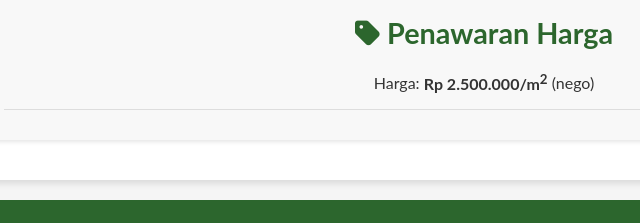
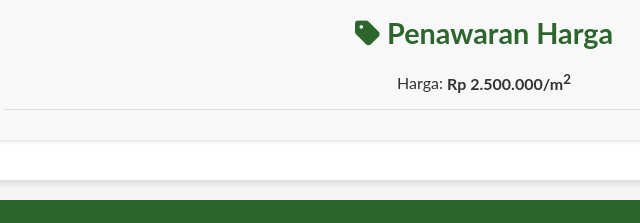
Before and after one commit to ariefmirza/ariefmirza.github.io, a plain HTML site: page index.html in a window 1280 px wide. Shown: the part 4682-4905 px from the top of the page, 156-796 px from the left. Drawn offline with Linux system fonts and the light colour scheme.

Commit message:
Update index.html

```diff
--- a/index.html
+++ b/index.html
@@ -160,7 +160,7 @@
         <!-- Harga dan Kontak -->
         <section class="section bg-light">
             <h2><i class="fas fa-tag"></i> Penawaran Harga</h2>
-            <p>Harga: <strong>Rp 2.500.000/m<sup>2</sup></strong> (nego)</p>
+            <p>Harga: <strong>Rp 2.500.000/m<sup>2</sup></strong></p>
             <hr class="divider">
             <!--
             <p class="hubungi-text"><i class="fas fa-address-book"></i> Hubungi:</p>
```
